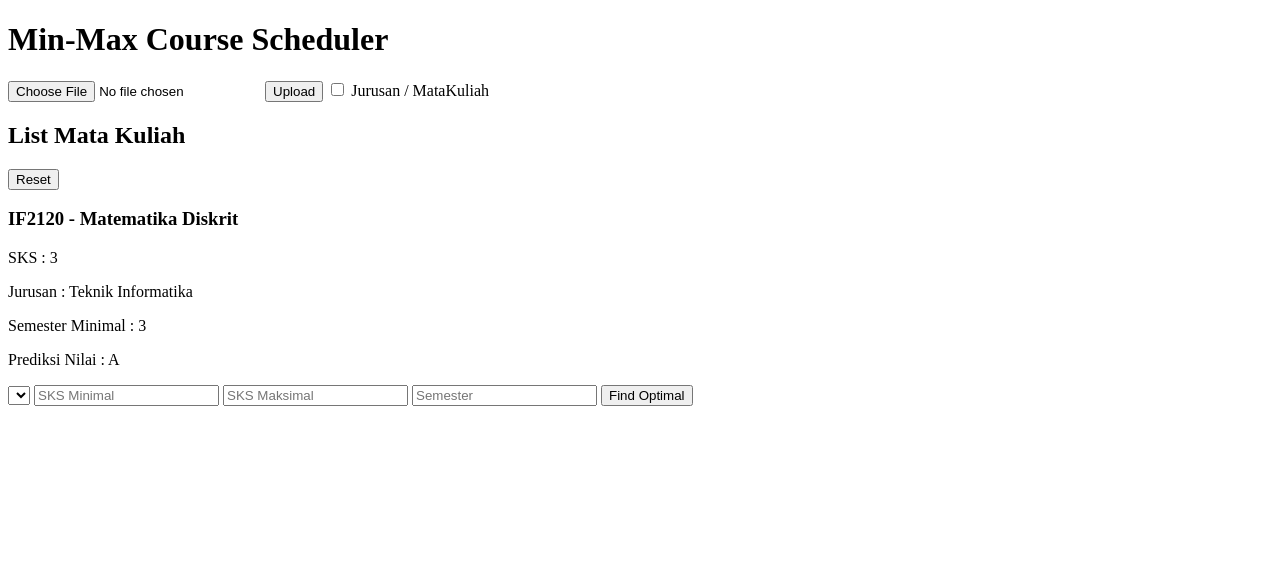
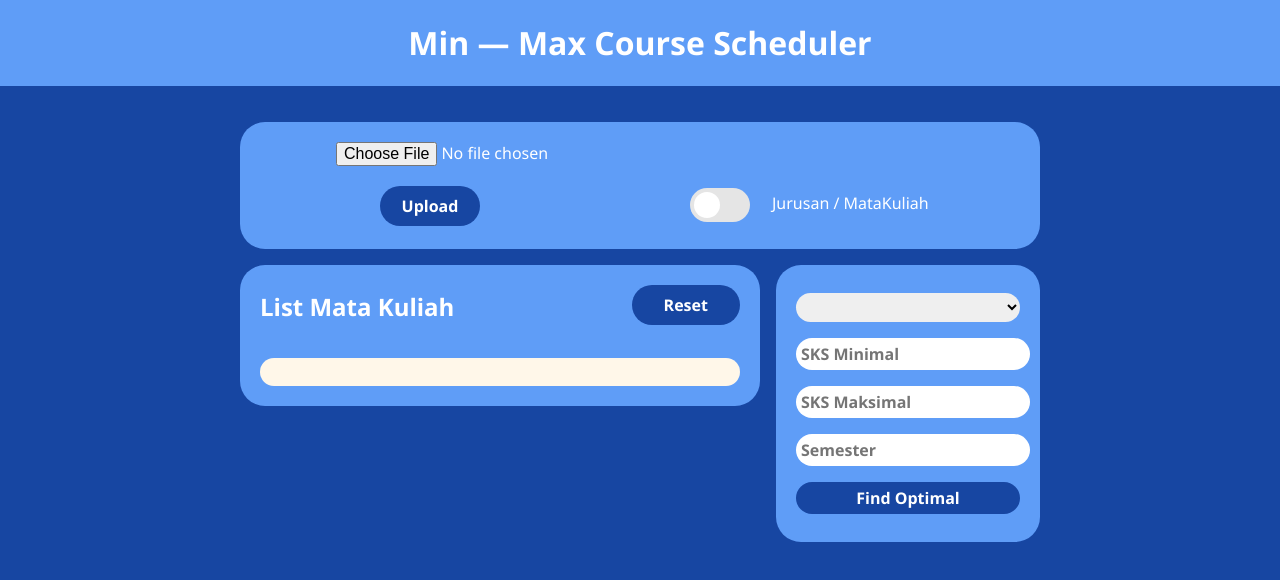
Before and after one commit to Marthenn/scheduler-frontend, a plain HTML site: page index.html in a window 1280 px wide. Drawn offline with Linux system fonts and the light colour scheme.

Commit message:
feat(CSS): styling of the HTML

```diff
--- a/index.html
+++ b/index.html
@@ -8,38 +8,45 @@
 </head>
 <body>
 <header>
-    <h1>Min-Max Course Scheduler</h1>
+    <h1>Min — Max Course Scheduler</h1>
 </header>
 <main>
-    <section class ="upload">
-        <form id="json-upload">
-            <input id="json-file" type="file" accept=".json">
+    <form class ="upload">
+        <input id="json-file" type="file" accept=".json">
+        <section class="upload-button">
             <button id="upload-button" type="submit">Upload</button>
             <label class ="switch">
                 <input type="checkbox">
-                <span class="slider-round"></span>
+                <span class="slider"></span>
                 <span class="switch-text">Jurusan / MataKuliah</span>
             </label>
-        </form>
-    </section>
+        </section>
+    </form>
     <section class="course-list">
         <div id = "list-header">
             <h2 id="list-title">List Mata Kuliah</h2>
             <button id="reset-button">Reset</button>
         </div>
         <div id="list-body">
-            <article class="course-item">
-                <h3>IF2120 - Matematika Diskrit</h3>
-                <p>SKS              : 3</p>
-                <p>Jurusan          : Teknik Informatika</p>
-                <p>Semester Minimal : 3</p>
-                <p>Prediksi Nilai   : A</p>
-            </article>
+<!--            <article class="course-item">-->
+<!--                <h3>IF2120 - Matematika Diskrit</h3>-->
+<!--                <p>SKS &emsp;&emsp;&emsp;&emsp;&emsp;&emsp;&emsp;: 3</p>-->
+<!--                <p>Jurusan &emsp;&emsp;&emsp;&emsp;&emsp; : Teknik Informatika</p>-->
+<!--                <p>Semester Minimal&emsp;: 3</p>-->
+<!--                <p>Prediksi Nilai&emsp;&emsp;&emsp;&nbsp;: A</p>-->
+<!--            </article>-->
         </div>
     </section>
-    <aside class="input-output">
+    <aside class="input-constraint">
         <form id="input-jurusan">
             <select name="jurusan" id="jurusan">
+<!--                <option value="Teknik Informatika">Teknik Informatika</option>-->
+<!--                <option value="Teknik Elektro">Teknik Elektro</option>-->
+<!--                <option value="Teknik Industri">Teknik Industri</option>-->
+<!--                <option value="Teknik Mesin">Teknik Mesin</option>-->
+<!--                <option value="Teknik Sipil">Teknik Sipil</option>-->
+<!--                <option value="Teknik Lingkungan">Teknik Lingkungan</option>-->
+<!--                <option value="Teknik Perencanaan Wilayah dan Kota">Teknik Perencanaan Wilayah dan Kota</option>-->
             </select>
             <input id="sks-min" type="number" placeholder="SKS Minimal">
             <input id="sks-max" type="number" placeholder="SKS Maksimal">
--- a/styles.css
+++ b/styles.css
@@ -0,0 +1,202 @@
+* {
+    padding: 0,
+    margin: 0,
+    box-sizing: border-box;
+}
+
+body, input, button {
+    font-family: 'Segoe UI', Tahoma, Geneva, Verdana, sans-serif;
+}
+
+body {
+    background-color: #1746A2;
+    margin: 0 0 0 0;
+}
+
+input, button {
+    font-size: 16px;
+}
+
+header {
+    display: flex;
+    align-items: center;
+    justify-content: center;
+    background-color: #5F9DF7;
+    color: white;
+}
+
+main {
+    max-width: 800px;
+    width: 80%;
+    margin: 0 auto;
+    padding: 20px;
+}
+
+.input-constraint {
+    float: right;
+    padding: 20px;
+    text-align: center;
+    display: flex;
+    align-items: center;
+    justify-content: space-between;
+    margin-bottom: 20px;
+    background-color: #5F9DF7;
+    border-radius: 25px;
+    color: white;
+    width: 28%;
+}
+
+.input-constraint input,
+button,
+.input-constraint select {
+    padding: 5px;
+    border-radius: 25px;
+    margin-top: 8px;
+    margin-bottom: 8px;
+    border: none;
+    width: 100%;
+    outline: none;
+    font-weight: 650;
+    font-size: 16px;
+    text-after-overflow: ellipsis;
+}
+
+button {
+    background-color: #1746A2;
+    color: white;
+    cursor: pointer;
+}
+
+.upload {
+    margin: 16px 0;
+    display: flex;
+    flex-direction: column;
+    align-items: center;
+    justify-content: center;
+    padding: 20px;
+    padding-bottom: 15px;
+    background-color: #5F9DF7;
+    border-radius: 25px;
+}
+
+#json-file {
+    color: white;
+    font-weight: 500;
+    width: 80%;
+}
+
+.upload-button {
+    display: flex;
+    flex-direction: row;
+    gap: 10px;
+    align-items: center;
+}
+
+.upload-button > button {
+    min-height: 40px;
+    min-width: 100px;
+    max-width: 100px;
+    border-radius: 1000px;
+    margin-left: -150px;
+}
+
+.upload-button > button,
+.upload-button > switch {
+    margin-top: 20px;
+    margin-right: 200px;
+}
+
+.switch {
+    position: relative;
+    display: inline-flex;
+    width: 60px;
+    height: 34px;
+    margin-top: 10px;
+}
+
+.switch input {
+    opacity: 0;
+    width: 0;
+    height: 0;
+}
+
+.switch-text {
+    margin-left: 75px;
+    display: inline;
+    white-space: nowrap;
+    overflow: visible;
+    text-overflow: ellipsis;
+    margin-top: 4px;
+    color: white;
+    font-weight: 500;
+}
+
+.slider {
+    position: absolute;
+    cursor: pointer;
+    top: 0;
+    left: 0;
+    right: 0;
+    bottom: 0;
+    background-color: #e5e5e5;
+    -webkit-transition: .4s;
+    transition: .4s;
+    border-radius: 34px;
+}
+
+.slider:before {
+    position: absolute;
+    content: "";
+    height: 26px;
+    width: 26px;
+    left: 4px;
+    bottom: 4px;
+    background-color: white;
+    -webkit-transition: .4s;
+    transition: .4s;
+    border-radius: 50%;
+}
+
+input:checked + .slider {
+    background-color: #1746A2;
+}
+
+input:focus + .slider {
+    box-shadow: 0 0 1px #1746A2;
+}
+
+input:checked + .slider:before {
+    -webkit-transform: translateX(26px);
+    -ms-transform: translateX(26px);
+    transform: translateX(26px);
+}
+
+.course-list {
+    background-color: #5F9DF7;
+    border-radius: 25px;
+    color: white;
+    padding: 20px;
+    padding-top: 5px;
+    float: left;
+    width: 60%;
+    align-items: center;
+}
+
+#list-header {
+    display: grid;
+    grid-template-columns: 1fr 0.3fr;
+    grid-gap: 10px;
+}
+
+#list-header > button {
+    height: 40px;
+    margin-top: 15px;
+}
+
+#list-body {
+    border-radius: 25px;
+    background-color: #FFF7E9;
+    padding: 8px 20px 20px 20px;
+    margin-top: 15px;
+    color: black;
+}
```
